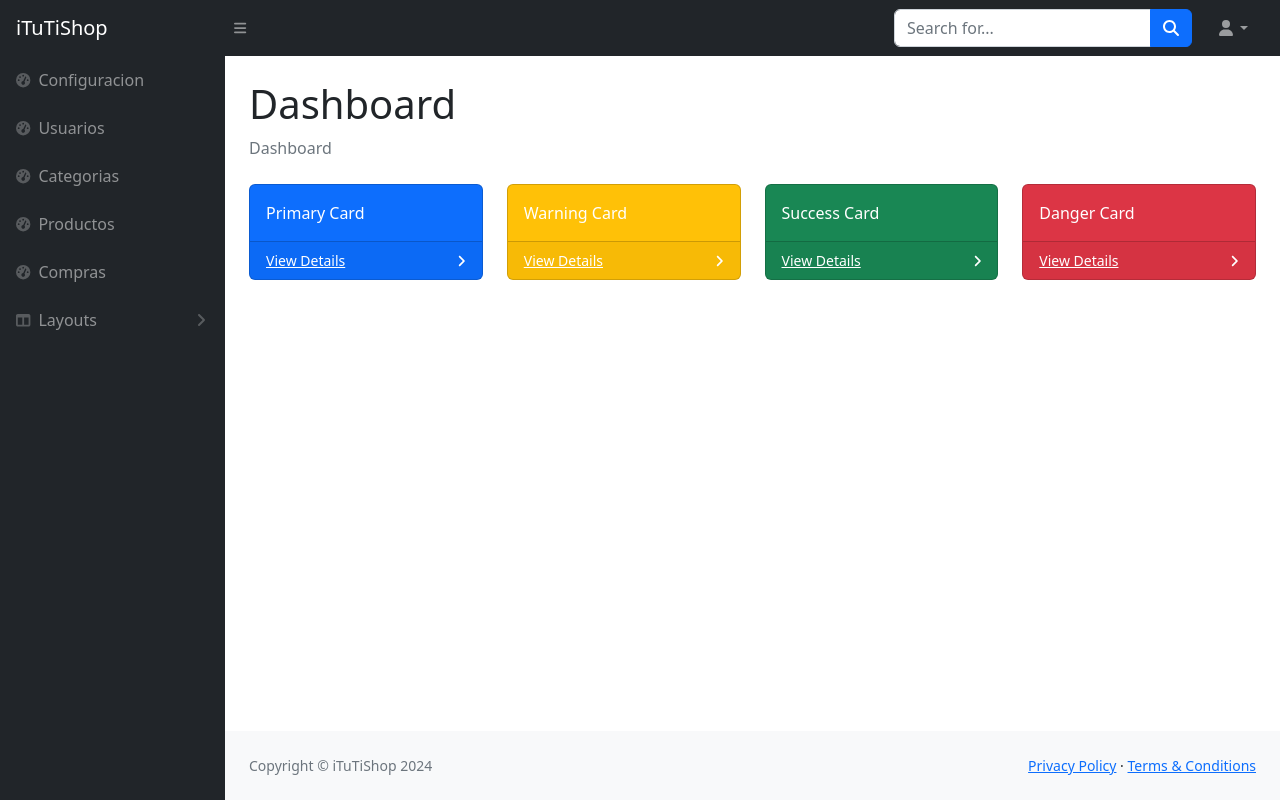
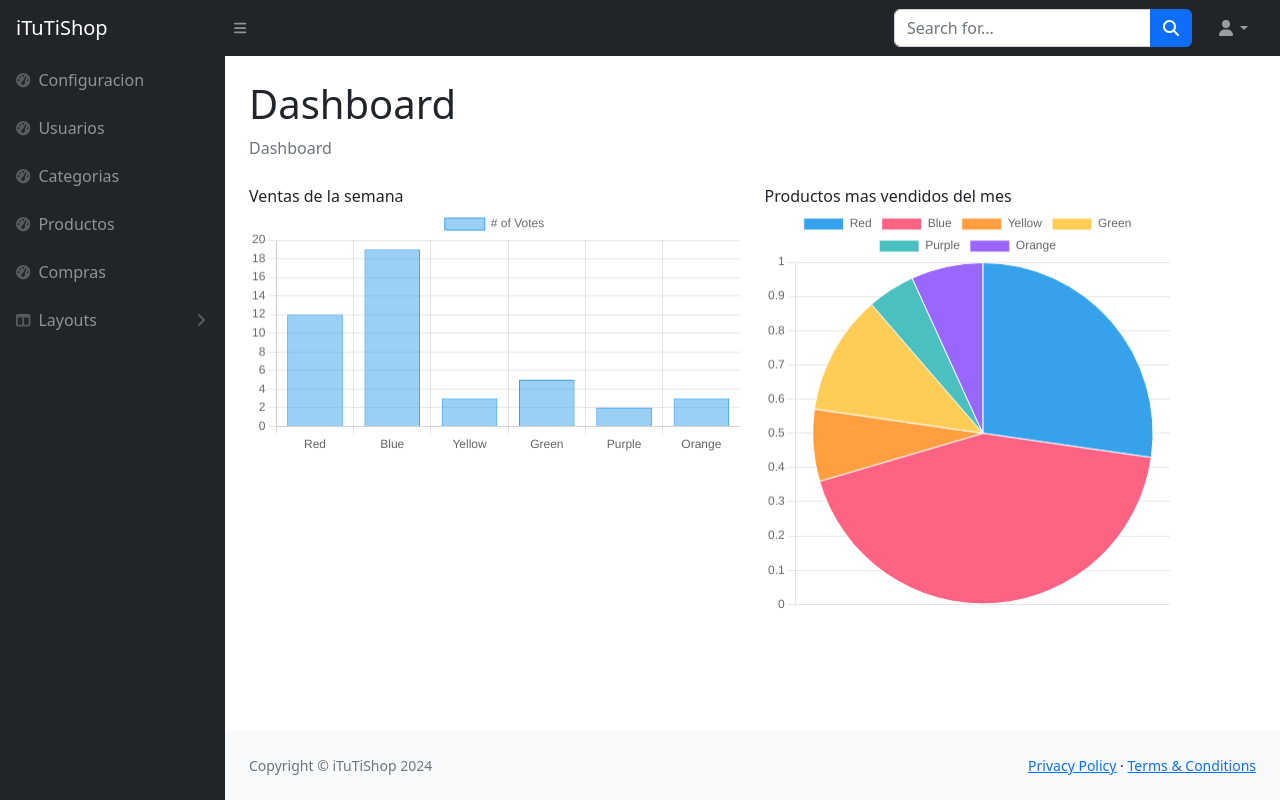
Before and after one commit to davidf110102/ITutiShop, a PHP site: page /EcommerceiTutiShop/admin/inicio.php in a window 1280 px wide. Run offline with PHP 8.4, Linux system fonts and the light colour scheme; the visitor is signed in with stand-in values (Sample User, id 1); some libraries are stand-ins or nearby versions.

Commit message:
creación de los cuadros de ventas de la semana y productos mas vendidos del mes. y toma de las fechas

```diff
--- a/admin/header.php
+++ b/admin/header.php
@@ -11,6 +11,8 @@
   <link href="<?php echo ADMIN_URL; ?>css/styles.css" rel="stylesheet" />
   <link href="css/styles.css" rel="stylesheet" />
   <script src="https://use.fontawesome.com/releases/v6.3.0/js/all.js" crossorigin="anonymous"></script>
+  <script src="https://cdn.jsdelivr.net/npm/chart.js"></script>
+
 </head>
 
 <body class="sb-nav-fixed">
--- a/admin/inicio.php
+++ b/admin/inicio.php
@@ -1,52 +1,113 @@
-<?php include 'config/config.php'; ?>
-<?php include 'header.php'; ?>
+<?php
+
+require 'config/database.php';
+include 'config/config.php';
+
+if (!isset($_SESSION['user_type']) || $_SESSION['user_type'] != 'admin'){
+    header('Location: index.php');
+    exit;
+}
+
+$db = new Database();
+$con = $db->conectar();
+
+$hoy = date('Y-m-d');
+$lunes = date($hoy, strtotime('monday this week'));
+$domingo = date($hoy, strtotime('sunday this week'));
+
+$fechaInicial = new DateTime($lunes);
+$fechaFinal = new DateTime($domingo);
+
+$diasVentas = [];
+
+for($i = $fechaInicial; $i <= $fechaFinal; $i->modify('+1 day')){
+
+}
+
+function totalDia($con, $fecha){
+  $sql = "SELECT IFNULL(SUM(total), 0) as total FROM compras WHERE DATE(fecha) = '$fecha' AND status LIKE 'COMPLETED'";
+}
+
+include 'header.php';
+?>
 <main>
   <div class="container-fluid px-4">
     <h1 class="mt-4">Dashboard</h1>
     <ol class="breadcrumb mb-4">
       <li class="breadcrumb-item active">Dashboard</li>
     </ol>
-    <div class="row">
-      <div class="col-xl-3 col-md-6">
-        <div class="card bg-primary text-white mb-4">
-          <div class="card-body">Primary Card</div>
-          <div class="card-footer d-flex align-items-center justify-content-between">
-            <a class="small text-white stretched-link" href="#">View Details</a>
-            <div class="small text-white"><i class="fas fa-angle-right"></i></div>
+
+    <div class ="row">
+      <div class="col-6">
+        <div cñass="card mb-4">
+          <div class="card-header">
+            Ventas de la semana
+          </div>
+          <div class="card-body">
+            <canvas id="myChart"></canvas>
           </div>
         </div>
       </div>
-      <div class="col-xl-3 col-md-6">
-        <div class="card bg-warning text-white mb-4">
-          <div class="card-body">Warning Card</div>
-          <div class="card-footer d-flex align-items-center justify-content-between">
-            <a class="small text-white stretched-link" href="#">View Details</a>
-            <div class="small text-white"><i class="fas fa-angle-right"></i></div>
+
+      <div class="col-5">
+        <div cñass="card mb-4">
+          <div class="card-header">
+            Productos mas vendidos del mes
+          </div>
+          <div class="card-body">
+            <canvas id="Chart-productos"></canvas>
           </div>
         </div>
       </div>
-      <div class="col-xl-3 col-md-6">
-        <div class="card bg-success text-white mb-4">
-          <div class="card-body">Success Card</div>
-          <div class="card-footer d-flex align-items-center justify-content-between">
-            <a class="small text-white stretched-link" href="#">View Details</a>
-            <div class="small text-white"><i class="fas fa-angle-right"></i></div>
-          </div>
-        </div>
-      </div>
-      <div class="col-xl-3 col-md-6">
-        <div class="card bg-danger text-white mb-4">
-          <div class="card-body">Danger Card</div>
-          <div class="card-footer d-flex align-items-center justify-content-between">
-            <a class="small text-white stretched-link" href="#">View Details</a>
-            <div class="small text-white"><i class="fas fa-angle-right"></i></div>
-          </div>
-        </div>
-      </div>
+
     </div>
 
 
   </div>
 </main>
 
+<script>
+  const ctx = document.getElementById('myChart');
+
+  new Chart(ctx, {
+    type: 'bar',
+    data: {
+      labels: ['Red', 'Blue', 'Yellow', 'Green', 'Purple', 'Orange'],
+      datasets: [{
+        label: '# of Votes',
+        data: [12, 19, 3, 5, 2, 3],
+        borderWidth: 1
+      }]
+    },
+    options: {
+      scales: {
+        y: {
+          beginAtZero: true
+        }
+      }
+    }
+  });
+
+  const ctxProductos = document.getElementById('Chart-productos');
+
+   new Chart(ctxProductos, {
+    type: 'pie',
+    data: {
+      labels: ['Red', 'Blue', 'Yellow', 'Green', 'Purple', 'Orange'],
+      datasets: [{
+        label: '# of Votes',
+        data: [12, 19, 3, 5, 2, 3],
+        borderWidth: 1
+      }]
+    },
+    options: {
+      scales: {
+        y: {
+          beginAtZero: true
+        }
+      }
+    }
+  });
+</script>
+
 <?php include 'footer.php'; ?>
```
